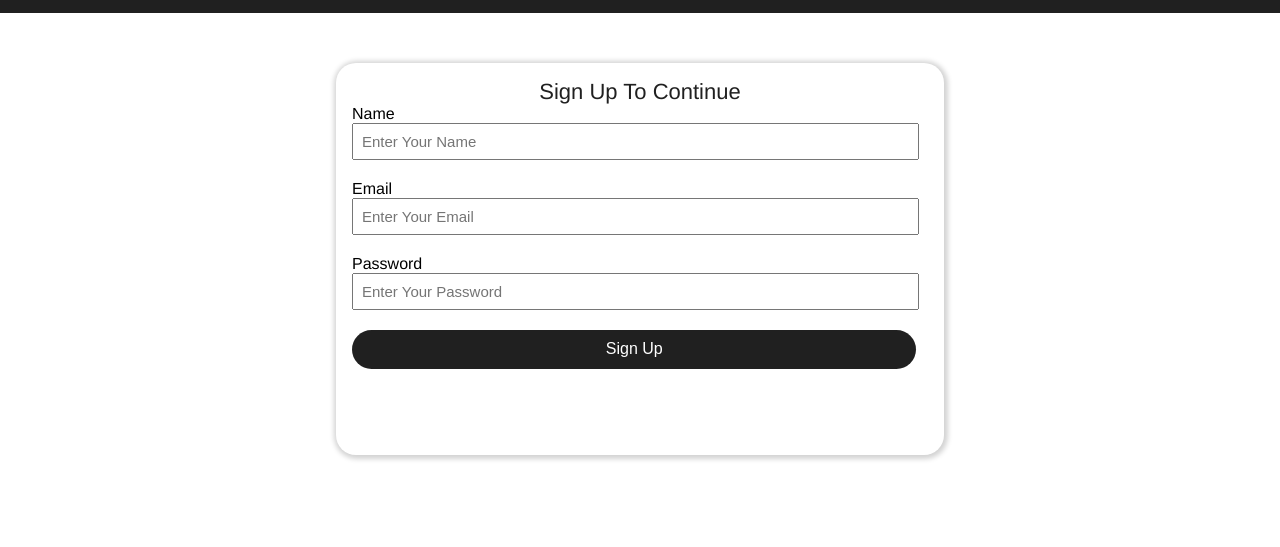
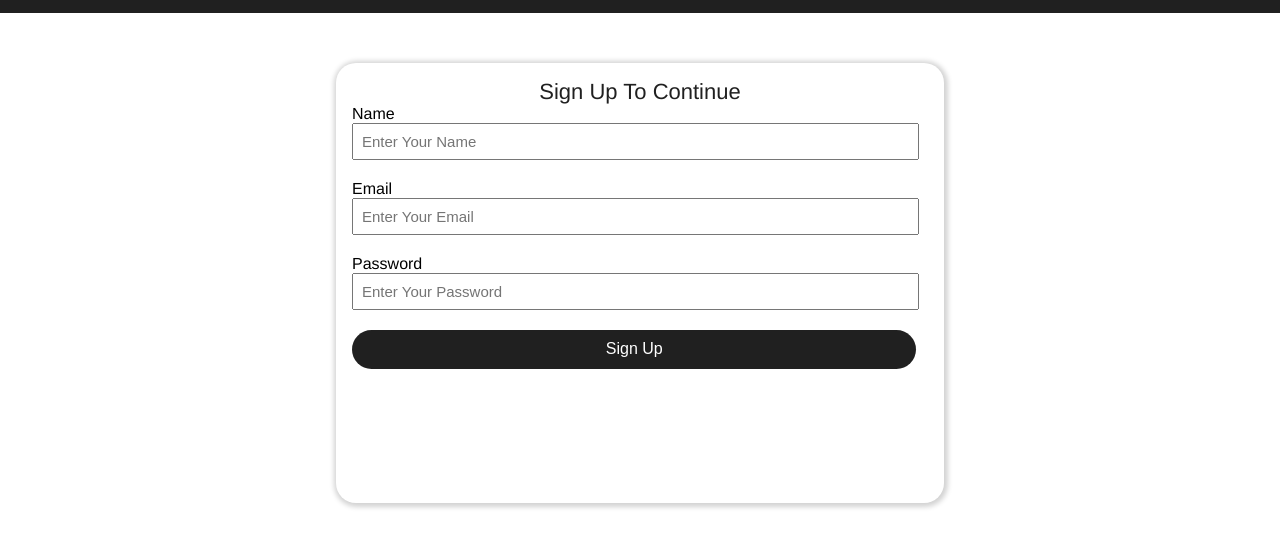
Before and after one commit to Jasowills/CedarXeros, a plain HTML site: page index.html in a window 1280 px wide. Shown: the part 47-594 px from the top of the page. Drawn offline with nearby package versions, Linux system fonts and the light colour scheme.

Commit message:
Update styles.css

```diff
--- a/styles.css
+++ b/styles.css
@@ -42,7 +42,7 @@ span{
     width: 50%;
     display: flex;
     flex-direction: column;
-   height: 45%;
+   height: 51%;
    padding: 1rem;
    margin: auto;
    border-radius: 20px;
```
